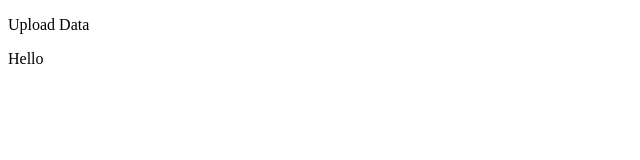
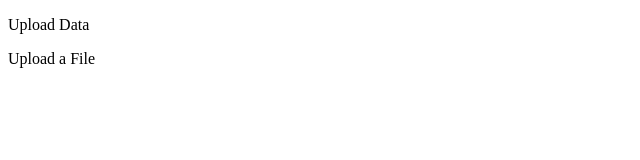
Before and after one commit to LaunchUpCorp/Dashboard-Builder, a Vue app in the folder frontend/: page / in a window 1280 px wide. Shown: the top 160 px of the page, without its empty margins (0-640 px from the left). Built offline with nearby package versions, Linux system fonts and the light colour scheme.

Commit message:
Changes to Files
Changes to the library

```diff
--- a/frontend/package.json
+++ b/frontend/package.json
@@ -16,6 +16,7 @@
     "build-storybook": "storybook build"
   },
   "dependencies": {
+    "axios": "^1.4.0",
     "pinia": "^2.0.32",
     "vue": "^3.2.47",
     "vue-router": "^4.1.6"
--- a/frontend/src/components/Upload/Upload.vue
+++ b/frontend/src/components/Upload/Upload.vue
@@ -1,15 +1,14 @@
 <script lang="ts">
-import { defineComponent } from "vue"
+import { defineComponent } from 'vue';
 
-export default defineComponent ({
-    setup() {
+export default defineComponent({
 
-    },
-})
+      })
 </script>
 
 <template>
     <div>
-        <p>Hello</p>
+        <p>Upload a File</p>
+
     </div>
-</template>
+  </template>
--- a/frontend/src/main.ts
+++ b/frontend/src/main.ts
@@ -6,5 +6,4 @@ import App from './App.vue'
 const app = createApp(App)
 
 app.use(createPinia())
-
 app.mount('#app')
```
Also changed, not shown: 1 other file (tests, documents, lock files or other folders).
